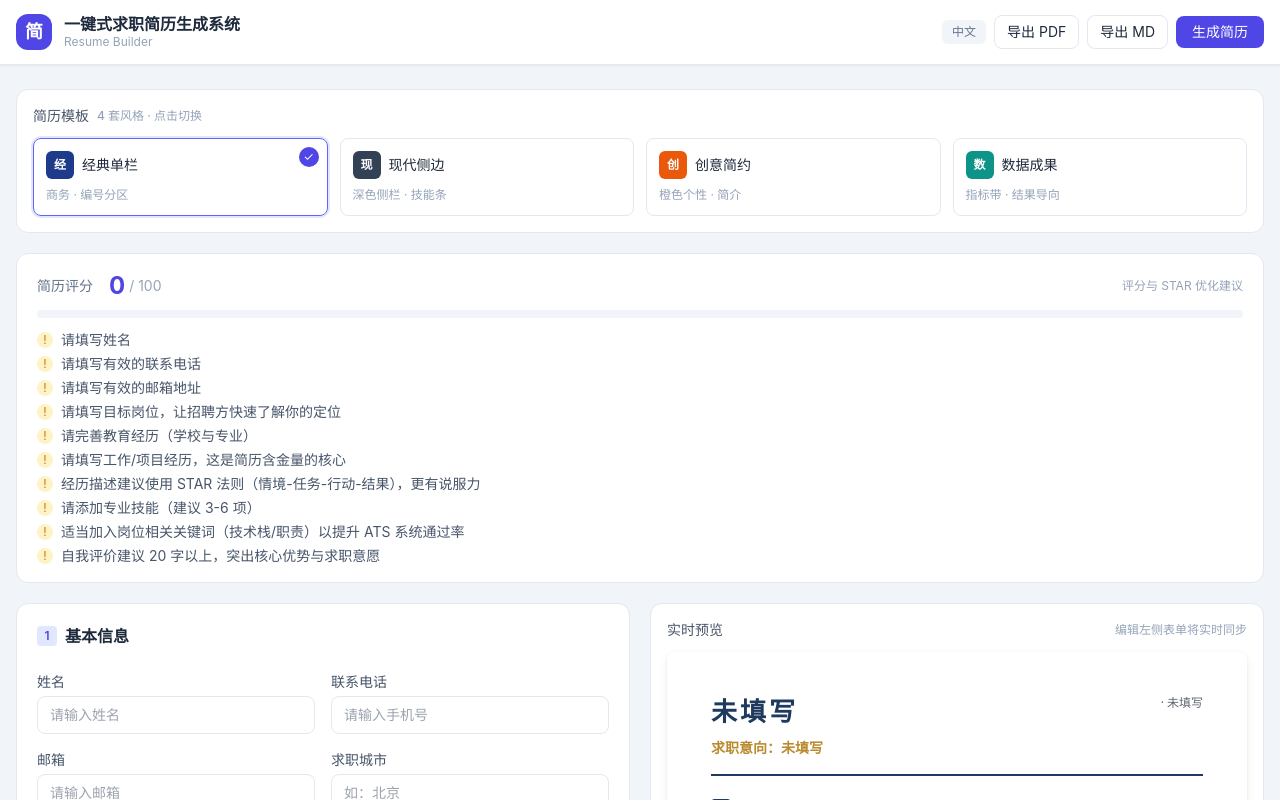
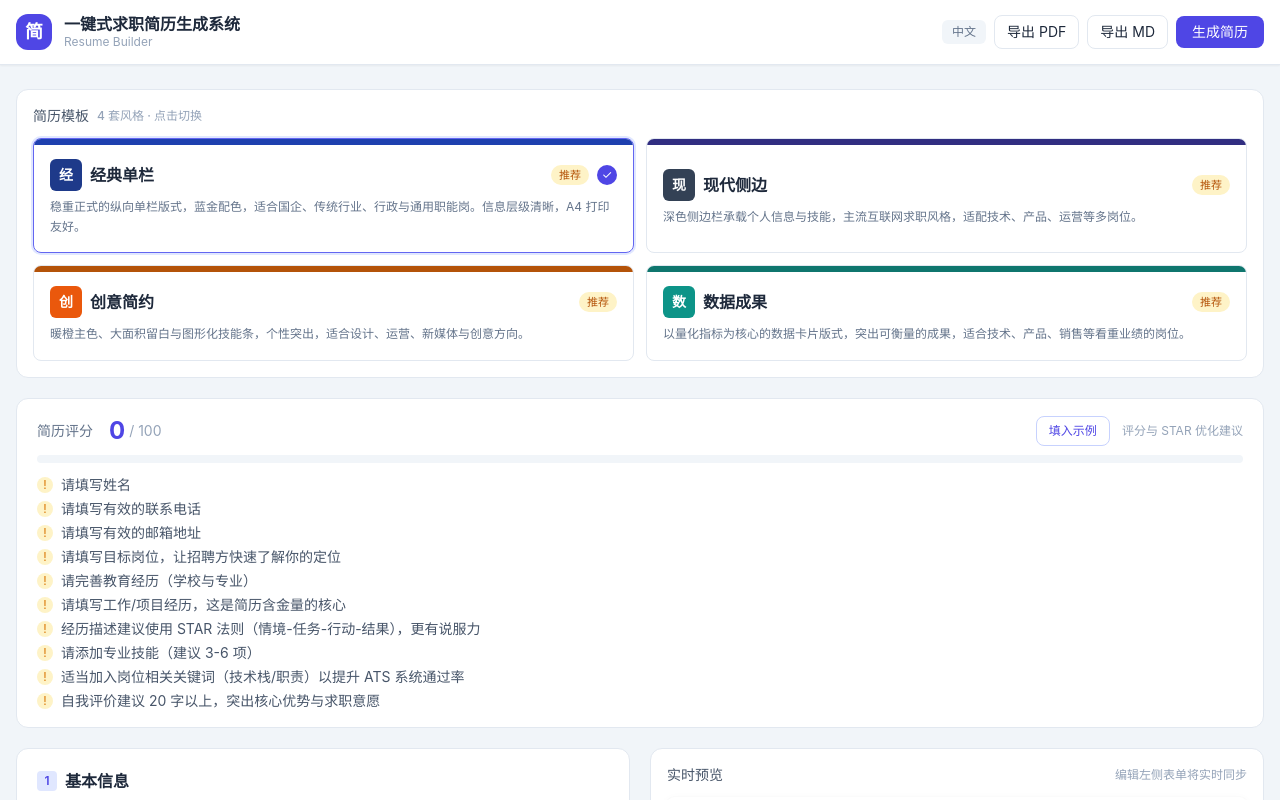
Before and after one commit to wei-zhi21/shijian, a Vue app: page / in a window 1280 px wide. Shown: the top 800 px of the page. Built offline with nearby package versions, Linux system fonts and the light colour scheme.

Commit message:
V8 模板推荐与示例内容
- 模板卡片改为2x2推荐布局：每套带推荐徽标与适用场景文案
- 新增示例数据模块(sample.js)：一键填入完整示例简历(含教育明细/量化成果/STAR)
- 工具栏新增" 填入示例\按钮

```diff
--- a/src/components/EditorView.vue
+++ b/src/components/EditorView.vue
@@ -6,6 +6,7 @@
 import { resume, save } from '../resume'
 import { t } from '../i18n'
 import { evaluateResume } from '../scoring'
+import { SAMPLE_RESUME } from '../sample'
 
 const activeTemplate = ref('classic')
 const savedTip = ref(false)
@@ -17,6 +18,18 @@
     clearTimeout(tipTimer)
     tipTimer = setTimeout(() => (savedTip.value = false), 2000)
   }
+}
+
+// 一键填入示例内容
+function fillSample() {
+  Object.assign(resume.basic, SAMPLE_RESUME.basic)
+  Object.assign(resume.intent, SAMPLE_RESUME.intent)
+  resume.education.splice(0, resume.education.length, ...SAMPLE_RESUME.education.map((e) => ({ ...e })))
+  resume.experiences.splice(0, resume.experiences.length, ...SAMPLE_RESUME.experiences.map((e) => ({ ...e })))
+  resume.skills.splice(0, resume.skills.length, ...SAMPLE_RESUME.skills)
+  resume.languages.splice(0, resume.languages.length, ...SAMPLE_RESUME.languages)
+  resume.summary = SAMPLE_RESUME.summary
+  onSave()
 }
 
 // 实时评分
@@ -44,7 +57,13 @@
             <span class="text-sm text-slate-400">{{ t('scoreOf') }}</span>
           </div>
         </div>
-        <span class="text-xs text-slate-400">{{ t('scoreHint') }}</span>
+        <div class="flex items-center gap-3">
+          <button @click="fillSample"
+            class="px-3 py-1.5 rounded-lg border border-indigo-200 text-indigo-600 text-xs font-medium hover:bg-indigo-50 transition">
+            {{ t('sampleBtn') }}
+          </button>
+          <span class="text-xs text-slate-400">{{ t('scoreHint') }}</span>
+        </div>
       </div>
       <div class="w-full h-2 rounded-full bg-slate-100 overflow-hidden">
         <div class="h-full transition-all duration-300" :class="scoreColor"
--- a/src/components/TemplateBar.vue
+++ b/src/components/TemplateBar.vue
@@ -6,10 +6,10 @@
 defineEmits(['update:modelValue'])
 
 const templates = [
-  { id: 'classic', name: 'tClassic', desc: 'dClassic', accent: 'bg-blue-900' },
-  { id: 'modern', name: 'tModern', desc: 'dModern', accent: 'bg-slate-700' },
-  { id: 'creative', name: 'tCreative', desc: 'dCreative', accent: 'bg-orange-600' },
-  { id: 'data', name: 'tData', desc: 'dData', accent: 'bg-teal-600' }
+  { id: 'classic', name: 'tClassic', rec: 'rec1', accent: 'bg-blue-900', bar: '#1e40af' },
+  { id: 'modern', name: 'tModern', rec: 'rec2', accent: 'bg-slate-700', bar: '#312e81' },
+  { id: 'creative', name: 'tCreative', rec: 'rec3', accent: 'bg-orange-600', bar: '#b45309' },
+  { id: 'data', name: 'tData', rec: 'rec4', accent: 'bg-teal-600', bar: '#0f766e' }
 ]
 </script>
 
@@ -20,22 +20,27 @@
       <span class="text-xs text-slate-400">{{ t('templateHint') }}</span>
     </div>
 
-    <div class="grid grid-cols-4 gap-3">
+    <div class="grid grid-cols-1 sm:grid-cols-2 gap-3">
       <button
         v-for="tp in templates"
         :key="tp.id"
-        class="rounded-lg border p-3 text-left transition hover:border-indigo-300 hover:shadow-sm relative overflow-hidden"
-        :class="modelValue === tp.id ? 'border-indigo-500 ring-2 ring-indigo-100' : 'border-slate-200'"
+        class="rounded-lg border p-4 text-left transition hover:shadow-md relative overflow-hidden"
+        :class="modelValue === tp.id ? 'border-indigo-500 ring-2 ring-indigo-100' : 'border-slate-200 hover:border-indigo-300'"
         @click="$emit('update:modelValue', tp.id)"
       >
-        <div class="flex items-center gap-2 mb-2">
-          <span class="w-7 h-7 rounded-md flex items-center justify-center text-white text-xs font-semibold"
+        <!-- 顶部色条 -->
+        <div class="absolute top-0 left-0 right-0 h-1.5" :style="{ background: tp.bar }"></div>
+
+        <div class="flex items-center gap-2 mt-1 mb-1.5">
+          <span class="w-8 h-8 rounded-md flex items-center justify-center text-white text-sm font-semibold shrink-0"
             :class="tp.accent">{{ t(tp.name).slice(0, 1) }}</span>
-          <span class="text-sm font-medium">{{ t(tp.name) }}</span>
+          <span class="text-base font-semibold text-slate-800">{{ t(tp.name) }}</span>
+          <span class="ml-auto px-2 py-0.5 rounded-full bg-amber-100 text-amber-700 text-[11px] font-medium shrink-0">{{ t('recTag') }}</span>
+          <span v-if="modelValue === tp.id"
+            class="w-5 h-5 rounded-full bg-indigo-600 text-white flex items-center justify-center text-xs shrink-0">✓</span>
         </div>
-        <div class="text-xs text-slate-400">{{ t(tp.desc) }}</div>
-        <span v-if="modelValue === tp.id"
-          class="absolute top-2 right-2 w-5 h-5 rounded-full bg-indigo-600 text-white flex items-center justify-center text-xs">✓</span>
+
+        <div class="text-xs leading-relaxed text-slate-500">{{ t(tp.rec) }}</div>
       </button>
     </div>
   </div>
--- a/src/i18n.js
+++ b/src/i18n.js
@@ -20,6 +20,12 @@
     dModern: '深色侧栏 · 技能条',
     dCreative: '橙色个性 · 简介',
     dData: '指标带 · 结果导向',
+    recTag: '推荐',
+    sampleBtn: '填入示例',
+    rec1: '稳重正式的纵向单栏版式，蓝金配色，适合国企、传统行业、行政与通用职能岗。信息层级清晰，A4 打印友好。',
+    rec2: '深色侧边栏承载个人信息与技能，主流互联网求职风格，适配技术、产品、运营等多岗位。',
+    rec3: '暖橙主色、大面积留白与图形化技能条，个性突出，适合设计、运营、新媒体与创意方向。',
+    rec4: '以量化指标为核心的数据卡片版式，突出可衡量的成果，适合技术、产品、销售等看重业绩的岗位。',
     scoreLabel: '简历评分',
     scoreOf: '/ 100',
     scoreHint: '评分与 STAR 优化建议',
@@ -109,6 +115,12 @@
     dModern: 'Dark sidebar · bars',
     dCreative: 'Orange · bold',
     dData: 'Metrics · results',
+    recTag: 'Recommended',
+    sampleBtn: 'Load sample',
+    rec1: 'Formal single-column, navy & gold. For SOEs, traditional industries, admin & general roles. A4-friendly.',
+    rec2: 'Dark sidebar for profile & skills, main area for experience. Mainstream internet style, fits tech/product/ops.',
+    rec3: 'Warm orange, whitespace & graphic skill bars. For design, ops, new media & creative directions.',
+    rec4: 'Metrics-driven data cards that highlight measurable results. For tech, product & sales roles.',
     scoreLabel: 'Resume Score',
     scoreOf: '/ 100',
     scoreHint: 'Score & STAR suggestions',
--- /dev/null
+++ b/src/sample.js
@@ -0,0 +1,34 @@
+// 示例简历数据：遵循 STAR 法则与 ATS 友好规范，含教育明细与量化成果
+// 用于一键填充预览，演示四套模板的完整效果
+export const SAMPLE_RESUME = {
+  basic: { name: '林晓宇', phone: '138-1234-5678', email: 'linxiaoyu@example.com', city: '北京' },
+  intent: { position: '前端开发工程师', salary: '15-20K', start: '一周内' },
+  education: [
+    {
+      school: '北京理工大学',
+      major: '计算机科学与技术',
+      degree: '本科',
+      period: '2022.09 - 2026.06',
+      courses: '数据结构、操作系统、计算机网络、数据库原理',
+      gpa: '3.7 / 4.0',
+      honors: '校级一等奖学金 · 优秀毕业生'
+    }
+  ],
+  experiences: [
+    {
+      org: '字节跳动',
+      role: '前端开发实习生',
+      time: '2024.07 - 至今',
+      desc: '负责核心业务前端开发，完成三个模块重构，首屏加载时间降低 35%；推动公共组件库落地，团队开发效率提升 30%。'
+    },
+    {
+      org: '校园二手交易小程序',
+      role: '队长 / 全栈开发',
+      time: '2023.06 - 2023.12',
+      desc: '带队完成校园二手交易小程序，DAU 峰值达 1200，获校级一等奖；负责 Vue 前端与微信小程序端开发。'
+    }
+  ],
+  skills: ['Vue3', 'React', 'TypeScript', 'JavaScript', 'Git', 'Vite'],
+  languages: ['英语 CET-6', '普通话 二级甲等'],
+  summary: '计算机专业应届生，具备 1 年互联网前端开发经验，熟悉 Vue / React 技术栈，注重代码质量与用户体验。拥有可量化的项目成果，期待加入一流团队持续成长。'
+}
```
Also changed, not shown: 1 other file (tests, documents, lock files or other folders).
